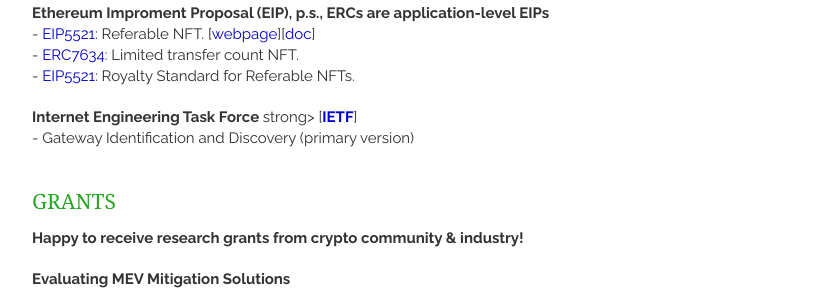
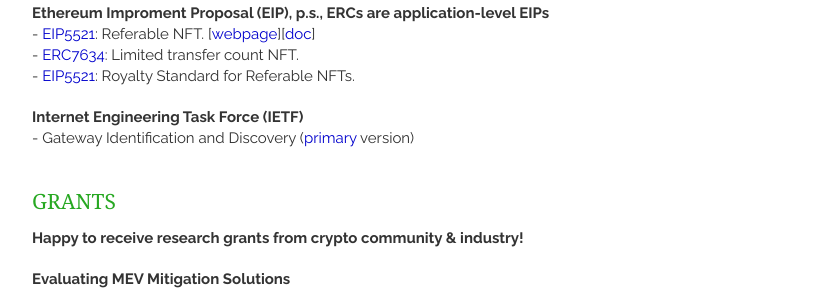
Before and after one commit to qinwang-git/qinwang-git.github.io, a Jekyll site: the page built from index.html, in a window 1280 px wide and 900 px high, scrolled down 1389 px. Shown: the part 152-444 px from the top of the window, without its empty margins (328-1149 px from the left). Built offline with Jekyll 4.4.1, drawn with Linux system fonts in a browser that asks for light colours; nearby versions of some CDN libraries; a script that is not in the unit is left out; the list of posts is cut into pages by our own code.

Commit message:
Fix formatting and link in community.html

```diff
--- a/_includes/community.html
+++ b/_includes/community.html
@@ -46,9 +46,8 @@
 
     <article>
        <header>
-       <strong>  Internet Engineering Task Force </strong>strong>
-            [<strong><a href = "https://www.ietf.org/archive/id/draft-chen-dlt-gateway-identification-01.txt" target="_blank">IETF</a></strong>]
-            <br> -  Gateway Identification and Discovery  (primary version)
+       <strong>  Internet Engineering Task Force (IETF) </strong>
+            <br> -  Gateway Identification and Discovery  (<a href = "https://www.ietf.org/archive/id/draft-chen-dlt-gateway-identification-01.txt" target="_blank">primary</a> version)
         </header>
     </article>
 
```
